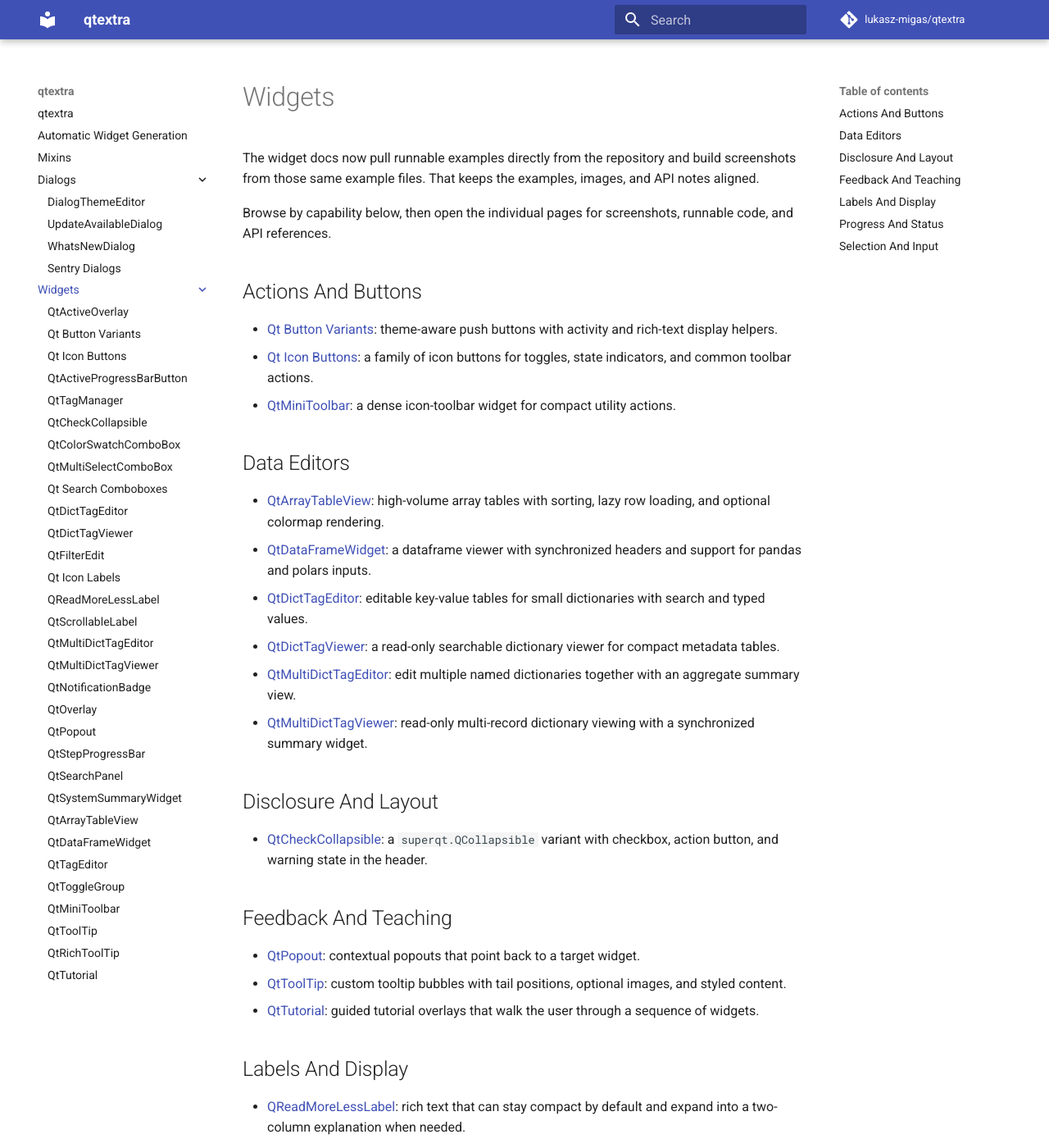
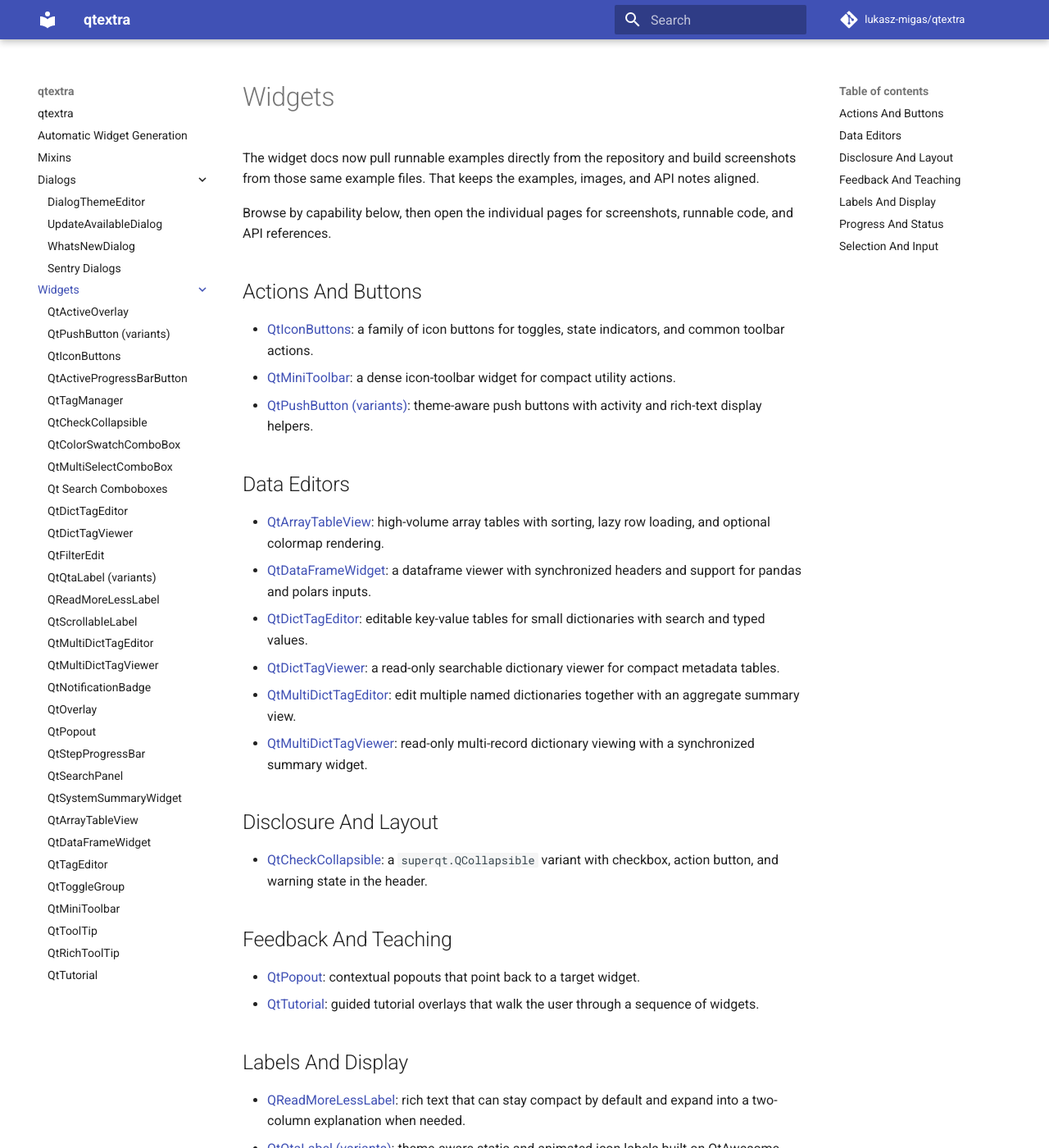
Before and after one commit to lukasz-migas/qtextra, an MkDocs documentation site: the page built from docs/widgets/index.md, in a window 1280 px wide and 1400 px high. Shown: the whole window at 82% size. Built offline with MkDocs 1.6.1 and Material for MkDocs 9.7.7, drawn with Linux system fonts in a browser that asks for light colours; comment, search, counter and statistics services are not loaded; some of the changed text lies outside the part shown.

Commit message:
Update dods

```diff
--- a/docs/widgets/index.md
+++ b/docs/widgets/index.md
@@ -7,9 +7,9 @@ Browse by capability below, then open the individual pages for screenshots, runn
 
 ## Actions And Buttons
 
-- [Qt Button Variants](./qt_button.md): theme-aware push buttons with activity and rich-text display helpers.
-- [Qt Icon Buttons](./qt_button_icon.md): a family of icon buttons for toggles, state indicators, and common toolbar actions.
+- [QtIconButtons](./qt_button_icon.md): a family of icon buttons for toggles, state indicators, and common toolbar actions.
 - [QtMiniToolbar](./qt_toolbar_mini.md): a dense icon-toolbar widget for compact utility actions.
+- [QtPushButton (variants)](./qt_button.md): theme-aware push buttons with activity and rich-text display helpers.
 
 ## Data Editors
 
@@ -27,13 +27,12 @@ Browse by capability below, then open the individual pages for screenshots, runn
 ## Feedback And Teaching
 
 - [QtPopout](./qt_popout.md): contextual popouts that point back to a target widget.
-- [QtToolTip](./qt_tooltip.md): custom tooltip bubbles with tail positions, optional images, and styled content.
 - [QtTutorial](./qt_tutorial.md): guided tutorial overlays that walk the user through a sequence of widgets.
 
 ## Labels And Display
 
 - [QReadMoreLessLabel](./qt_label_read_more.md): rich text that can stay compact by default and expand into a two-column explanation when needed.
-- [Qt Icon Labels](./qt_label_icon.md): theme-aware static and animated icon labels built on QtAwesome mappings.
+- [QtQtaLabel (variants)](./qt_label_icon.md): theme-aware static and animated icon labels built on QtAwesome mappings.
 - [QtScrollableLabel](./qt_label_scroll.md): scrollable rich text labels for longer explanations inside constrained layouts.
 
 ## Progress And Status
--- a/docs/widgets/qt_button.md
+++ b/docs/widgets/qt_button.md
@@ -1,4 +1,4 @@
-# Qt Button Variants
+# QtPushButton (variants)
 
 Theme-aware push buttons with activity and rich-text display helpers.
 
--- a/docs/widgets/qt_button_icon.md
+++ b/docs/widgets/qt_button_icon.md
@@ -1,4 +1,4 @@
-# Qt Icon Buttons
+# QtIconButtons
 
 A family of icon buttons for toggles, state indicators, and common toolbar actions.
 
--- a/docs/widgets/qt_label_icon.md
+++ b/docs/widgets/qt_label_icon.md
@@ -1,4 +1,4 @@
-# Qt Icon Labels
+# QtQtaLabel (variants)
 
 Theme-aware static and animated icon labels built on QtAwesome mappings.
 
```
Also changed, not shown: docs/_generate_widget_docs.py (+45 -30 lines).
